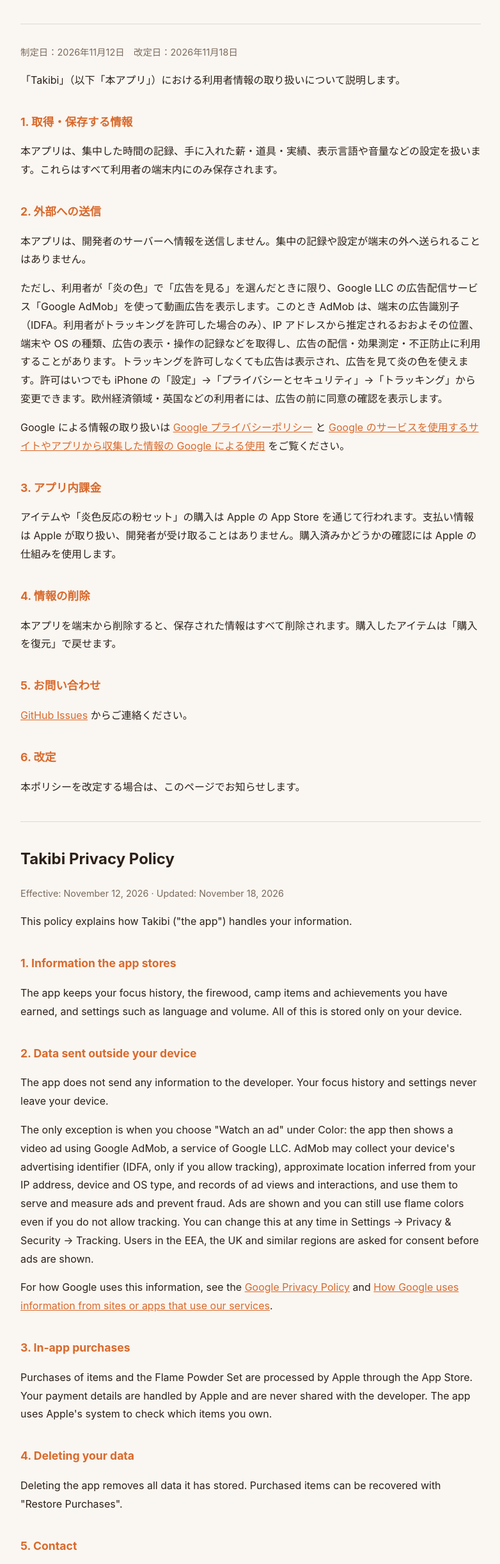
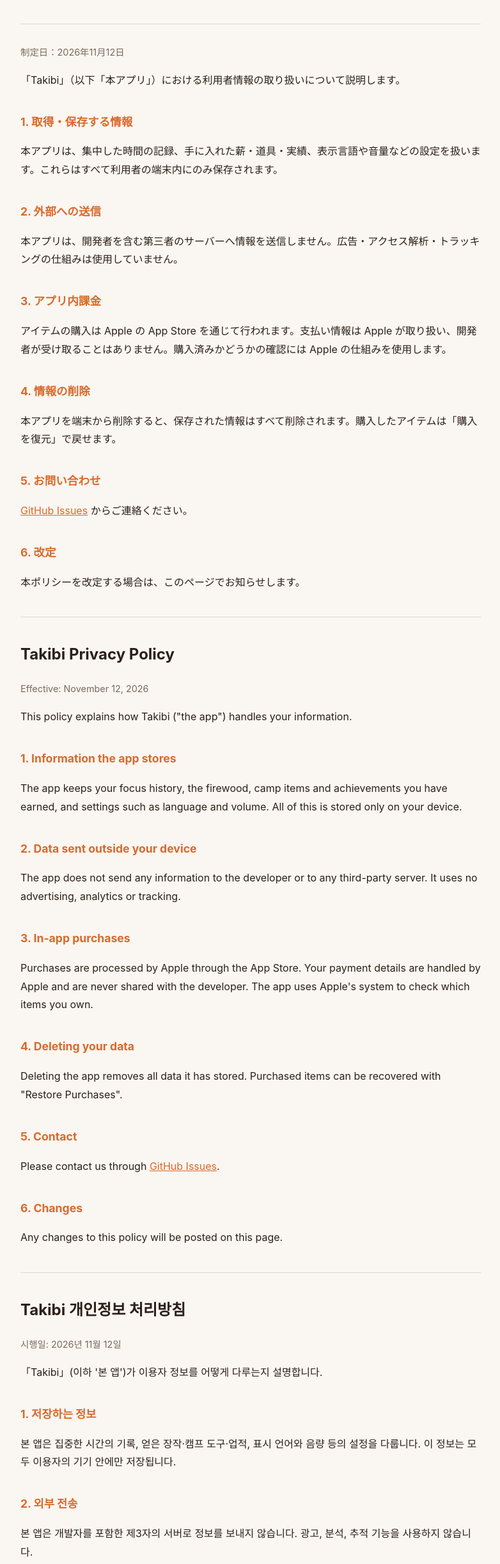
Before and after one commit to TaigaYanai-git/Takibi, a plain HTML site: page privacy.html in a window 1280 px wide. Shown: the part 128-2573 px from the top of the page at 64% size, without its empty margins (248-1030 px from the left). Drawn offline with Linux system fonts and the light colour scheme.

Commit message:
Revert AdMob section: flame colors are free and the app shows no ads
Co-Authored-By: Claude Opus 5.5 <noreply@anthropic.com>

```diff
--- a/privacy.html
+++ b/privacy.html
@@ -11,16 +11,14 @@
 <nav class="muted"><a href="#ja">日本語</a> · <a href="#en">English</a> · <a href="#ko">한국어</a></nav>
 
 <section id="ja">
-<p class="muted">制定日：2026年11月12日　改定日：2026年11月18日</p>
+<p class="muted">制定日：2026年11月12日</p>
 <p>「Takibi」（以下「本アプリ」）における利用者情報の取り扱いについて説明します。</p>
 <h2>1. 取得・保存する情報</h2>
 <p>本アプリは、集中した時間の記録、手に入れた薪・道具・実績、表示言語や音量などの設定を扱います。これらはすべて利用者の端末内にのみ保存されます。</p>
 <h2>2. 外部への送信</h2>
-<p>本アプリは、開発者のサーバーへ情報を送信しません。集中の記録や設定が端末の外へ送られることはありません。</p>
-<p>ただし、利用者が「炎の色」で「広告を見る」を選んだときに限り、Google LLC の広告配信サービス「Google AdMob」を使って動画広告を表示します。このとき AdMob は、端末の広告識別子（IDFA。利用者がトラッキングを許可した場合のみ）、IP アドレスから推定されるおおよその位置、端末や OS の種類、広告の表示・操作の記録などを取得し、広告の配信・効果測定・不正防止に利用することがあります。トラッキングを許可しなくても広告は表示され、広告を見て炎の色を使えます。許可はいつでも iPhone の「設定」→「プライバシーとセキュリティ」→「トラッキング」から変更できます。欧州経済領域・英国などの利用者には、広告の前に同意の確認を表示します。</p>
-<p>Google による情報の取り扱いは <a href="https://policies.google.com/privacy">Google プライバシーポリシー</a> と <a href="https://policies.google.com/technologies/partner-sites">Google のサービスを使用するサイトやアプリから収集した情報の Google による使用</a> をご覧ください。</p>
+<p>本アプリは、開発者を含む第三者のサーバーへ情報を送信しません。広告・アクセス解析・トラッキングの仕組みは使用していません。</p>
 <h2>3. アプリ内課金</h2>
-<p>アイテムや「炎色反応の粉セット」の購入は Apple の App Store を通じて行われます。支払い情報は Apple が取り扱い、開発者が受け取ることはありません。購入済みかどうかの確認には Apple の仕組みを使用します。</p>
+<p>アイテムの購入は Apple の App Store を通じて行われます。支払い情報は Apple が取り扱い、開発者が受け取ることはありません。購入済みかどうかの確認には Apple の仕組みを使用します。</p>
 <h2>4. 情報の削除</h2>
 <p>本アプリを端末から削除すると、保存された情報はすべて削除されます。購入したアイテムは「購入を復元」で戻せます。</p>
 <h2>5. お問い合わせ</h2>
@@ -31,16 +29,14 @@
 
 <section id="en" lang="en">
 <h1>Takibi Privacy Policy</h1>
-<p class="muted">Effective: November 12, 2026 · Updated: November 18, 2026</p>
+<p class="muted">Effective: November 12, 2026</p>
 <p>This policy explains how Takibi ("the app") handles your information.</p>
 <h2>1. Information the app stores</h2>
 <p>The app keeps your focus history, the firewood, camp items and achievements you have earned, and settings such as language and volume. All of this is stored only on your device.</p>
 <h2>2. Data sent outside your device</h2>
-<p>The app does not send any information to the developer. Your focus history and settings never leave your device.</p>
-<p>The only exception is when you choose "Watch an ad" under Color: the app then shows a video ad using Google AdMob, a service of Google LLC. AdMob may collect your device's advertising identifier (IDFA, only if you allow tracking), approximate location inferred from your IP address, device and OS type, and records of ad views and interactions, and use them to serve and measure ads and prevent fraud. Ads are shown and you can still use flame colors even if you do not allow tracking. You can change this at any time in Settings → Privacy &amp; Security → Tracking. Users in the EEA, the UK and similar regions are asked for consent before ads are shown.</p>
-<p>For how Google uses this information, see the <a href="https://policies.google.com/privacy">Google Privacy Policy</a> and <a href="https://policies.google.com/technologies/partner-sites">How Google uses information from sites or apps that use our services</a>.</p>
+<p>The app does not send any information to the developer or to any third-party server. It uses no advertising, analytics or tracking.</p>
 <h2>3. In-app purchases</h2>
-<p>Purchases of items and the Flame Powder Set are processed by Apple through the App Store. Your payment details are handled by Apple and are never shared with the developer. The app uses Apple's system to check which items you own.</p>
+<p>Purchases are processed by Apple through the App Store. Your payment details are handled by Apple and are never shared with the developer. The app uses Apple's system to check which items you own.</p>
 <h2>4. Deleting your data</h2>
 <p>Deleting the app removes all data it has stored. Purchased items can be recovered with "Restore Purchases".</p>
 <h2>5. Contact</h2>
@@ -51,16 +47,14 @@
 
 <section id="ko" lang="ko">
 <h1>Takibi 개인정보 처리방침</h1>
-<p class="muted">시행일: 2026년 11월 12일 · 개정일: 2026년 11월 18일</p>
+<p class="muted">시행일: 2026년 11월 12일</p>
 <p>「Takibi」(이하 '본 앱')가 이용자 정보를 어떻게 다루는지 설명합니다.</p>
 <h2>1. 저장하는 정보</h2>
 <p>본 앱은 집중한 시간의 기록, 얻은 장작·캠프 도구·업적, 표시 언어와 음량 등의 설정을 다룹니다. 이 정보는 모두 이용자의 기기 안에만 저장됩니다.</p>
 <h2>2. 외부 전송</h2>
-<p>본 앱은 개발자의 서버로 정보를 보내지 않습니다. 집중 기록과 설정은 기기 밖으로 전송되지 않습니다.</p>
-<p>단, 이용자가 '불꽃 색'에서 '광고 보기'를 선택한 경우에 한해 Google LLC의 광고 서비스 'Google AdMob'으로 동영상 광고를 표시합니다. 이때 AdMob은 기기의 광고 식별자(IDFA, 이용자가 추적을 허용한 경우에만), IP 주소로 추정한 대략적인 위치, 기기·OS 종류, 광고 표시·조작 기록 등을 수집하여 광고 제공, 효과 측정, 부정 방지에 이용할 수 있습니다. 추적을 허용하지 않아도 광고가 표시되며 광고를 보고 불꽃 색을 쓸 수 있습니다. 허용 여부는 언제든 iPhone의 '설정' → '개인정보 보호 및 보안' → '추적'에서 바꿀 수 있습니다. 유럽 경제 지역·영국 등의 이용자에게는 광고 전에 동의 확인을 표시합니다.</p>
-<p>Google의 정보 처리에 대해서는 <a href="https://policies.google.com/privacy">Google 개인정보처리방침</a>과 <a href="https://policies.google.com/technologies/partner-sites">Google 서비스를 사용하는 사이트 또는 앱에서 수집한 정보를 Google이 사용하는 방법</a>을 참고해 주세요.</p>
+<p>본 앱은 개발자를 포함한 제3자의 서버로 정보를 보내지 않습니다. 광고, 분석, 추적 기능을 사용하지 않습니다.</p>
 <h2>3. 앱 내 구입</h2>
-<p>아이템과 '불꽃 반응 가루 세트' 구입은 Apple의 App Store를 통해 이루어집니다. 결제 정보는 Apple이 처리하며 개발자에게 전달되지 않습니다. 구입 여부 확인에는 Apple의 시스템을 사용합니다.</p>
+<p>아이템 구입은 Apple의 App Store를 통해 이루어집니다. 결제 정보는 Apple이 처리하며 개발자에게 전달되지 않습니다. 구입 여부 확인에는 Apple의 시스템을 사용합니다.</p>
 <h2>4. 정보 삭제</h2>
 <p>본 앱을 기기에서 삭제하면 저장된 정보는 모두 삭제됩니다. 구입한 아이템은 '구입 복원'으로 되돌릴 수 있습니다.</p>
 <h2>5. 문의</h2>
```
